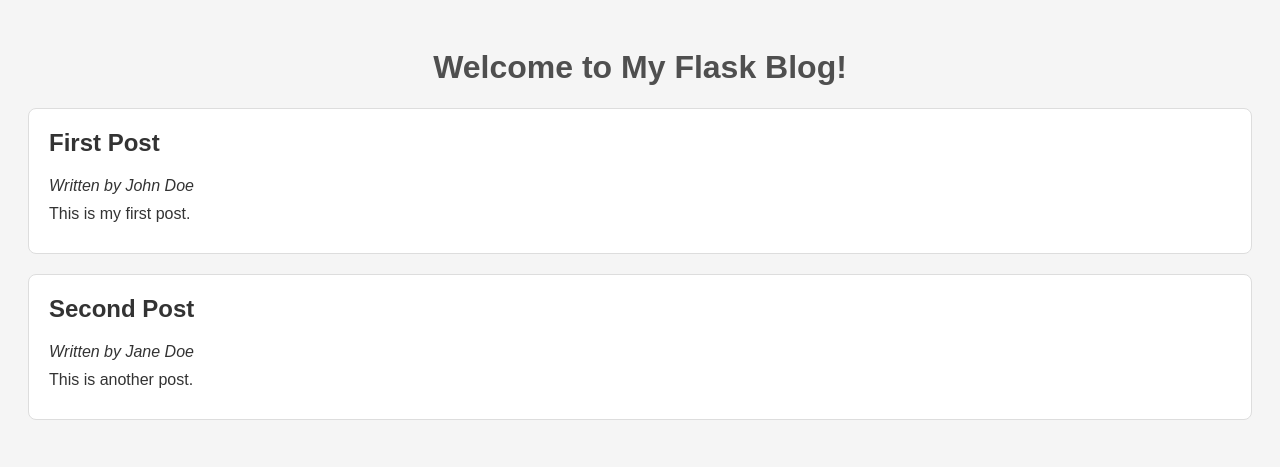
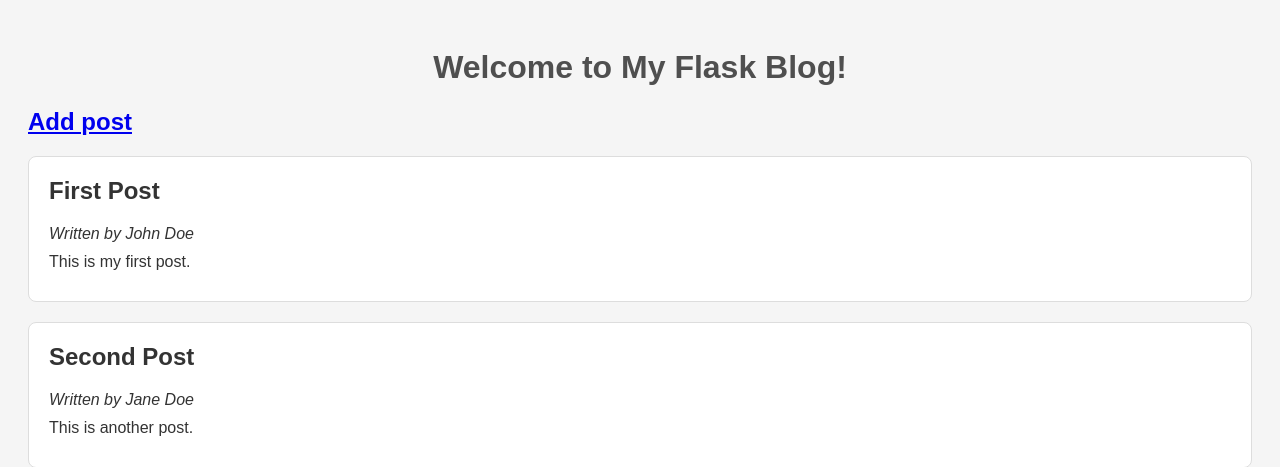
Before and after one commit to VeronicaLobos/Masterblog, a Flask app: page / in a window 1280 px wide. Shown: the top 467 px of the page. Run offline with Flask 3, Linux system fonts and the light colour scheme.

Commit message:
Implemented and tested Add blog post

```diff
--- a/app.py
+++ b/app.py
@@ -13,15 +13,39 @@ blog_posts = [
 
 @app.route('/')
 def hello_world():
+    """
+    Renders the index.html template with the blog posts
+    """
     ##  return 'Hello, World!'
     return render_template('index.html', posts=blog_posts)
 
 
 @app.route('/add', methods=['GET', 'POST'])
+
 def add():
+    """
+    Adds a new blog post to the list of blog posts.
+
+    If the request method is 'GET', it renders the 'add.html'
+    template, which contains a form for creating a new blog post.
+    If the request method is 'POST', it retrieves the author, title,
+    and content from the form data, creates a new post dictionary
+    with a unique ID, appends it to the 'blog_posts' list, and
+    returns a success message.
+
+    !!!! Should redirect to index in the future.
+    """
     if request.method == 'POST':
-        # We will fill this in the next step
-        pass
+        new_post = {
+            'id': len(blog_posts) + 1,
+            'author': request.form['author'],
+            'title': request.form['title'],
+            'content': request.form['content']
+        }
+        blog_posts.append(new_post)
+        return (f"Post added successfully:\n"
+                f"{blog_posts[-1]}") ##  temp for testing
+        ##  return redirect(url_for('index'))
     return render_template('add.html')
 
 
--- a/templates/index.html
+++ b/templates/index.html
@@ -8,6 +8,7 @@
 </head>
 <body>
     <h1>Welcome to My Flask Blog!</h1>
+    <h2><a href="http://127.0.0.1:5001/add">Add post</a></h2>
     {% for post in posts %}
     <div class="post">
             <h2>{{ post['title'] }}</h2>
```
Also changed, not shown: templates/add.html (added, +21 -0 lines).
